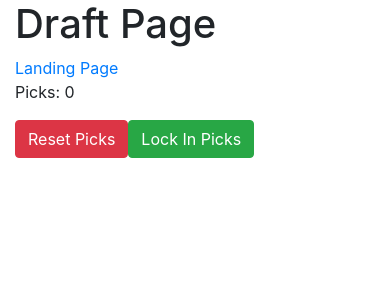
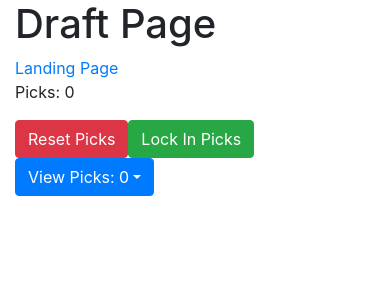
Before and after one commit to chris-baird/cuisine-royale, a React (Create React App) app in the folder client/: page /draft in a window 390 px wide. Shown: the top 300 px of the page. Built offline with nearby package versions, Linux system fonts and the light colour scheme.

Commit message:
Added badges for laptop/desktop displays, added dropdown for mobile displays.

```diff
--- a/client/src/components/draftPickDisplay/DraftPickDisplay.js
+++ b/client/src/components/draftPickDisplay/DraftPickDisplay.js
@@ -1,5 +1,5 @@
 import React from 'react';
-import { Button } from 'react-bootstrap';
+import { Badge, Button, Dropdown, DropdownButton } from 'react-bootstrap';
 
 function DraftPickDiplay(props) {
   return (
@@ -7,12 +7,36 @@ function DraftPickDiplay(props) {
       <p>
         Picks: <span>{props.count}</span>
       </p>
+
       <Button variant="danger" onClick={props.resetDraft}>
         Reset Picks
       </Button>
-      <Button variant="success" onClick={props.resetDraft}>
-        Lock In Picks
-      </Button>
+      <Button variant="success">Lock In Picks</Button>
+      <div className="d-none d-xs-none d-sm-none d-md-block d-lg-block d-xl-block">
+        {props.drafts.map(item => (
+          <Badge pill variant="info" key={item.id}>
+            {item.name}
+          </Badge>
+        ))}
+      </div>
+      <DropdownButton
+        id="dropdown-basic-button"
+        className="d-block d-sm-block d-md-none d-lg-none d-lx-none"
+        title={`View Picks: ${props.count}`}
+      >
+        {props.drafts.map(item => (
+          <Dropdown.Item href="#/action-1" key={item.id}>
+            {item.name}
+            <Button
+              style={{ float: 'right' }}
+              variant="danger"
+              onClick={() => props.handleDraftPick(item)}
+            >
+              X
+            </Button>
+          </Dropdown.Item>
+        ))}
+      </DropdownButton>
     </div>
   );
 }
--- a/client/src/components/draftResultsContainer/DraftResultsContainer.js
+++ b/client/src/components/draftResultsContainer/DraftResultsContainer.js
@@ -45,6 +45,8 @@ class DraftResultsContainer extends React.Component {
       <div>
         <DraftPickDisplay
           count={this.state.drafted.length}
+          drafts={this.state.drafted}
+          handleDraftPick={this.handleDraftPick}
           resetDraft={this.handleResetDraft}
         />
         <Row>
```
